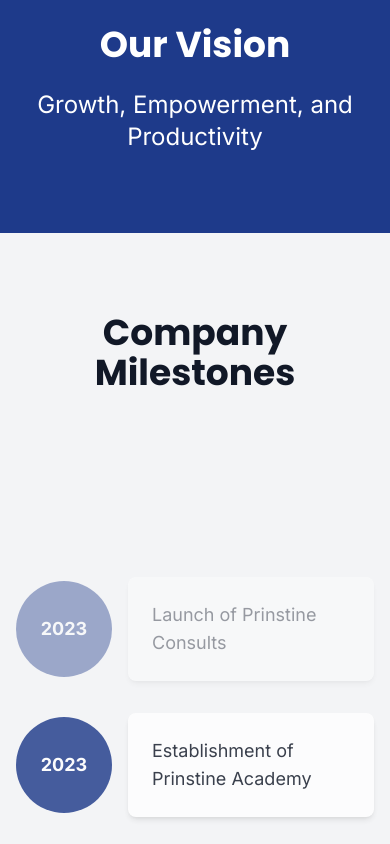
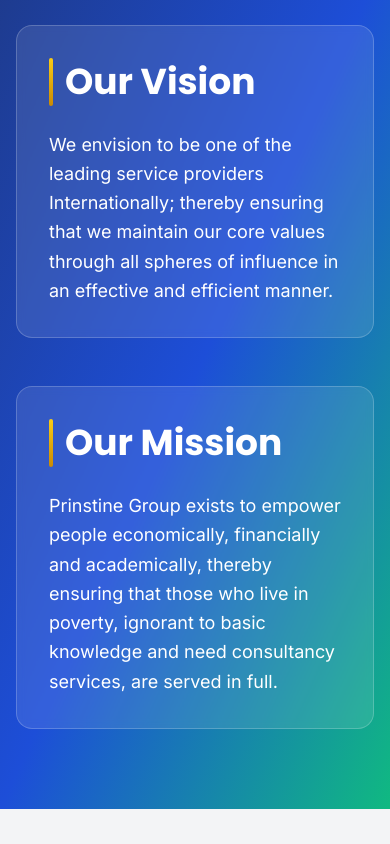
Before and after one commit to samsonbryant/prinstine-group-of-companies, a React (Vite) app in the folder prinstine-website/: page /about in a window 390 px wide. Shown: the part 5200-6044 px from the top of the page. Built offline with nearby package versions, Linux system fonts and the light colour scheme.

Commit message:
Update Vision and Mission text from official graphic and fix milestone dates

```diff
--- a/prinstine-website/src/pages/About.jsx
+++ b/prinstine-website/src/pages/About.jsx
@@ -20,8 +20,8 @@
   const milestones = [
     { year: '2023', event: 'Prinstine Group of Companies Founded' },
     { year: '2023', event: 'Launch of Prinstine Consults' },
-    { year: '2023', event: 'Establishment of Prinstine Academy' },
-    { year: '2023', event: 'Inception of Prinstine Microfinance' },
+    { year: '2025', event: 'Establishment of Prinstine Academy' },
+    { year: '2026', event: 'Inception of Prinstine Microfinance' },
   ];
 
   return (
@@ -299,26 +299,43 @@
         </div>
       </section>
 
+      {/* Vision & Mission */}
+      <section className="py-20 bg-gradient-to-br from-primary via-blue-700 to-secondary text-white">
+        <div className="container mx-auto px-4">
+          <div className="grid grid-cols-1 lg:grid-cols-2 gap-12 max-w-6xl mx-auto">
             {/* Vision */}
-      <section className="py-20 bg-primary text-white">
-        <div className="container mx-auto px-4 text-center">
-          <motion.h2
-            initial={{ opacity: 0, y: 20 }}
-            whileInView={{ opacity: 1, y: 0 }}
+            <motion.div
+              initial={{ opacity: 0, x: -50 }}
+              whileInView={{ opacity: 1, x: 0 }}
               viewport={{ once: true }}
-            className="text-4xl font-heading font-bold mb-6"
+              className="bg-white/10 backdrop-blur-sm p-8 rounded-2xl border border-white/20"
             >
+              <h2 className="text-4xl font-heading font-bold mb-6 flex items-center gap-3">
+                <div className="w-1 h-12 bg-gradient-to-b from-yellow-400 to-yellow-600 rounded-full"></div>
                 Our Vision
-          </motion.h2>
-          <motion.p
-            initial={{ opacity: 0, y: 20 }}
-            whileInView={{ opacity: 1, y: 0 }}
+              </h2>
+              <p className="text-lg leading-relaxed">
+                We envision to be one of the leading service providers Internationally; thereby ensuring that we maintain our core values through all spheres of influence in an effective and efficient manner.
+              </p>
+            </motion.div>
+
+            {/* Mission */}
+            <motion.div
+              initial={{ opacity: 0, x: 50 }}
+              whileInView={{ opacity: 1, x: 0 }}
               viewport={{ once: true }}
               transition={{ delay: 0.2 }}
-            className="text-2xl max-w-3xl mx-auto"
+              className="bg-white/10 backdrop-blur-sm p-8 rounded-2xl border border-white/20"
             >
-            Growth, Empowerment, and Productivity
-          </motion.p>
+              <h2 className="text-4xl font-heading font-bold mb-6 flex items-center gap-3">
+                <div className="w-1 h-12 bg-gradient-to-b from-yellow-400 to-yellow-600 rounded-full"></div>
+                Our Mission
+              </h2>
+              <p className="text-lg leading-relaxed">
+                Prinstine Group exists to empower people economically, financially and academically, thereby ensuring that those who live in poverty, ignorant to basic knowledge and need consultancy services, are served in full.
+              </p>
+            </motion.div>
+          </div>
         </div>
       </section>
 
```
Lines whose indentation alone changed are shown as unchanged.
